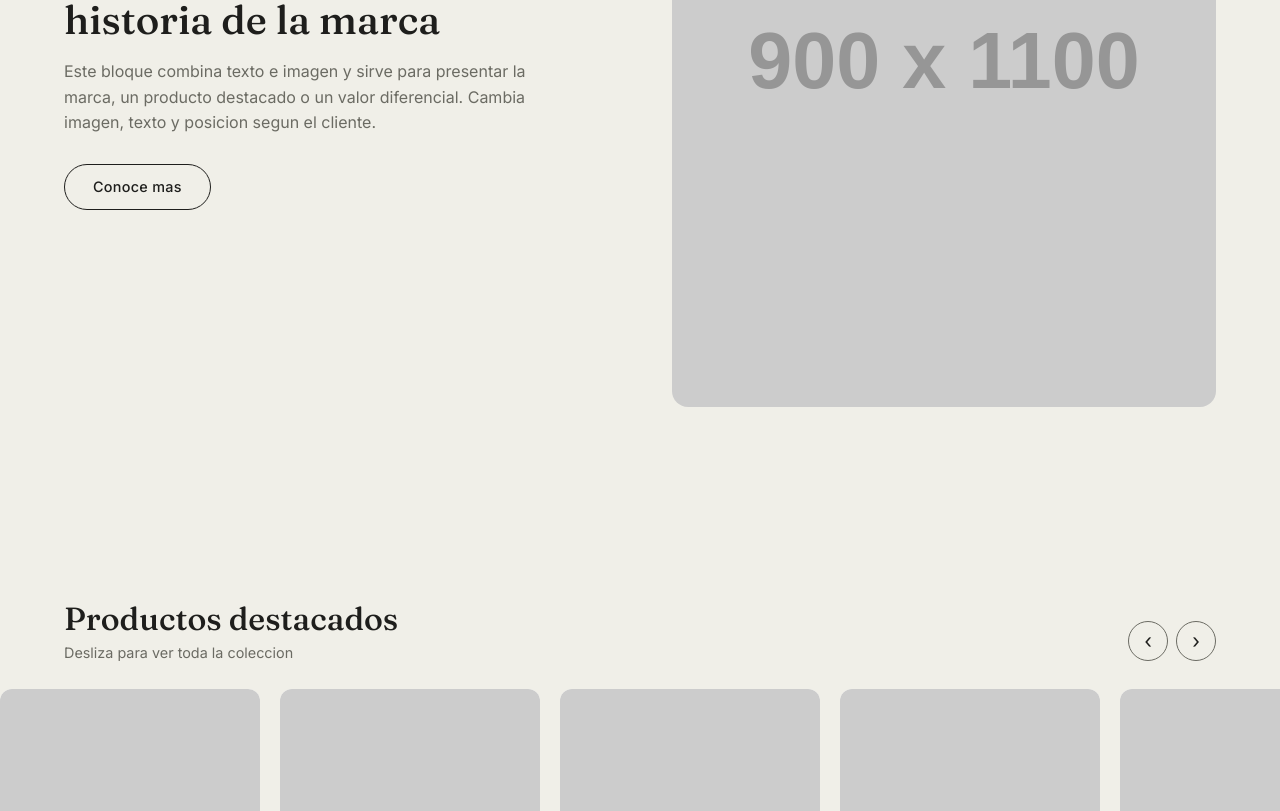
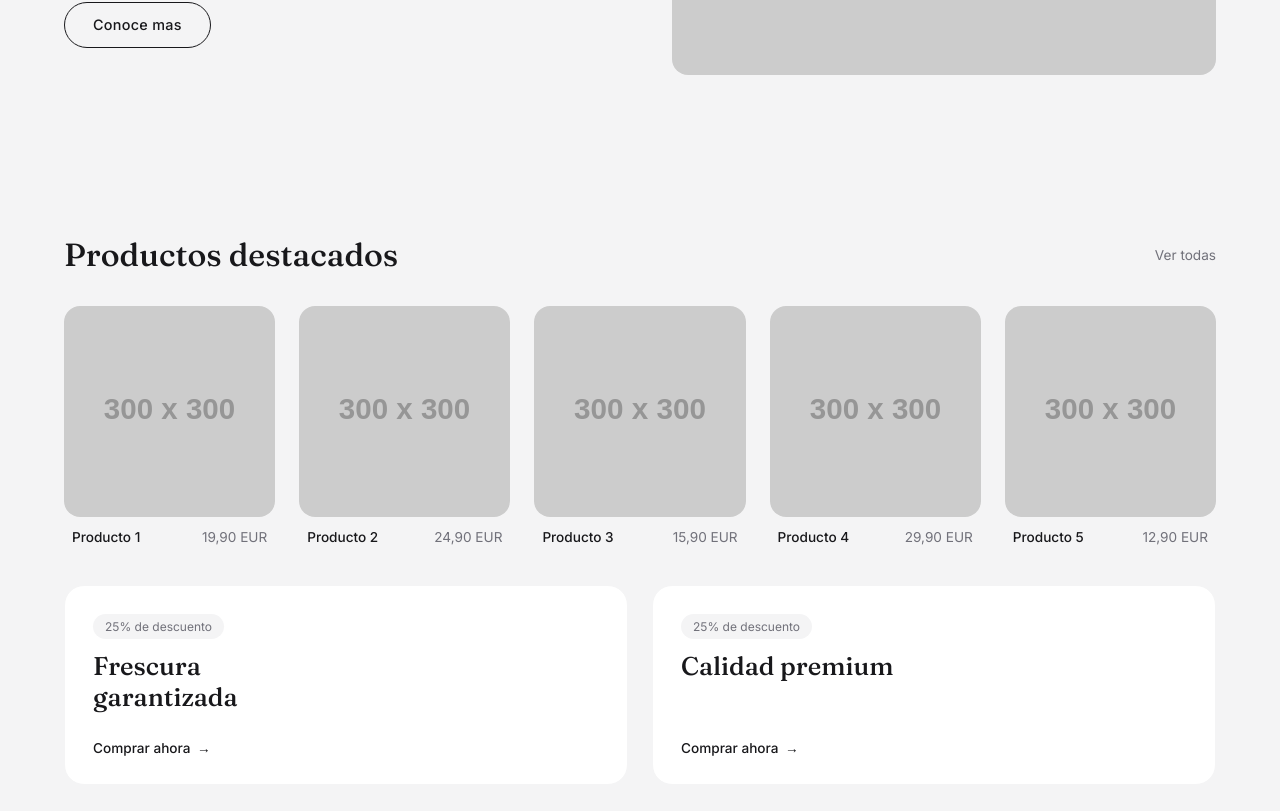
Before and after one commit to hugo-cordoba/skeleton-ecommerce, a Next.js app: page / in a window 1280 px wide. Shown: the part 1089-1900 px from the top of the page. Built offline with nearby package versions, Linux system fonts and the light colour scheme.

Commit message:
add changes

```diff
--- a/next.config.mjs
+++ b/next.config.mjs
@@ -1,6 +1,7 @@
 /** @type {import('next').NextConfig} */
 const nextConfig = {
   images: {
+    unoptimized: true,
     remotePatterns: [
       { protocol: 'https', hostname: 'placehold.co' },
       { protocol: 'https', hostname: 'images.unsplash.com' },
--- a/src/components/sections/Hero/Hero.module.css
+++ b/src/components/sections/Hero/Hero.module.css
@@ -1,6 +1,6 @@
 .hero {
   position: relative;
-  min-height: 90vh;
+  min-height: 95vh;
   display: flex;
   flex-direction: column;
   justify-content: flex-end;
--- a/src/components/sections/ProductCarousel/ProductCarousel.module.css
+++ b/src/components/sections/ProductCarousel/ProductCarousel.module.css
@@ -1,14 +1,13 @@
 .section {
-  padding: clamp(3rem, 8vw, 6rem) 0;
+  padding: clamp(3rem, 8vw, 6rem) clamp(1.5rem, 5vw, 4rem);
   background-color: var(--color-background);
 }
 
 .header {
   display: flex;
   justify-content: space-between;
-  align-items: flex-end;
-  padding: 0 clamp(1.5rem, 5vw, 4rem);
-  margin-bottom: 1.75rem;
+  align-items: center;
+  margin-bottom: 2rem;
 }
 
 .title {
@@ -17,42 +16,136 @@
   font-weight: 500;
 }
 
-.subtitle {
+.viewAll {
+  font-size: 0.85rem;
   color: var(--color-text-muted);
-  margin-top: 0.35rem;
-  font-size: 0.9rem;
+  text-decoration: none;
 }
 
-.controls {
-  display: flex;
-  gap: 0.5rem;
+.viewAll:hover {
+  color: var(--color-text);
 }
 
-.arrow {
-  width: 40px;
-  height: 40px;
-  border-radius: 50%;
-  border: 1px solid var(--color-text-muted);
-  background: transparent;
-  font-size: 1.25rem;
-  cursor: pointer;
-  color: var(--color-text);
-  transition: background-color 0.2s ease;
+.itemsRow {
+  display: grid;
+  grid-template-columns: repeat(5, 1fr);
+  gap: 1.5rem;
+  margin-bottom: 2.5rem;
 }
 
-.arrow:hover {
-  background-color: var(--color-surface);
+.item {
+  display: flex;
+  flex-direction: column;
+  align-items: stretch;
+  gap: 0.75rem;
+  text-decoration: none;
+  color: inherit;
 }
 
-.track {
-  display: flex;
-  gap: 1.25rem;
-  overflow-x: auto;
-  scroll-snap-type: x mandatory;
-  padding: 0 clamp(1.5rem, 5vw, 4rem) 0.5rem;
-  scrollbar-width: none;
+.itemImageWrapper {
+  position: relative;
+  width: 100%;
+  aspect-ratio: 1 / 1;
+  border-radius: 16px;
+  overflow: hidden;
+  background-color: var(--color-surface);
+  transition: transform 0.3s ease;
 }
 
-.track::-webkit-scrollbar {
-  display: none;
+.item:hover .itemImageWrapper {
+  transform: translateY(-2px);
 }
+
+.itemImage {
+  object-fit: cover;
+}
+
+.itemInfo {
+  display: flex;
+  align-items: baseline;
+  justify-content: space-between;
+  gap: 0.5rem;
+  padding-inline: 0.5rem;
+}
+
+.itemName {
+  font-size: 0.85rem;
+  color: var(--color-text);
+  font-weight: 500;
+}
+
+.itemPrice {
+  font-size: 0.85rem;
+  color: var(--color-text-muted);
+  white-space: nowrap;
+}
+
+.promos {
+  display: grid;
+  grid-template-columns: repeat(2, 1fr);
+  gap: 1.5rem;
+}
+
+.promoCard {
+  position: relative;
+  display: flex;
+  flex-direction: column;
+  gap: 0.75rem;
+  min-height: 200px;
+  border-radius: 20px;
+  border: 1px solid var(--color-background);
+  background-color: var(--color-surface);
+  background-size: cover;
+  background-position: center;
+  padding: 1.75rem;
+  text-decoration: none;
+  color: var(--color-text);
+  transition: transform 0.2s ease, box-shadow 0.2s ease;
+}
+
+.promoCard:hover {
+  transform: translateY(-2px);
+  box-shadow: 0 8px 24px rgba(0, 0, 0, 0.06);
+}
+
+.promoTag {
+  align-self: flex-start;
+  font-size: 0.75rem;
+  padding: 0.3rem 0.75rem;
+  border-radius: 999px;
+  background-color: var(--color-background);
+  color: var(--color-text-muted);
+}
+
+.promoTitle {
+  font-family: var(--font-heading);
+  font-size: clamp(1.25rem, 2.5vw, 1.6rem);
+  font-weight: 500;
+  line-height: 1.2;
+  max-width: 220px;
+}
+
+.promoCta {
+  display: inline-flex;
+  align-items: center;
+  gap: 0.4rem;
+  font-size: 0.85rem;
+  font-weight: 500;
+  margin-top: auto;
+}
+
+@media (max-width: 900px) {
+  .itemsRow {
+    grid-template-columns: repeat(3, 1fr);
+  }
+}
+
+@media (max-width: 640px) {
+  .itemsRow {
+    grid-template-columns: repeat(2, 1fr);
+  }
+
+  .promos {
+    grid-template-columns: 1fr;
+  }
+}
--- a/src/components/sections/ProductCarousel/ProductCarousel.tsx
+++ b/src/components/sections/ProductCarousel/ProductCarousel.tsx
@@ -1,42 +1,66 @@
-'use client';
-
-import { useRef } from 'react';
-import ProductCard from '@/components/ui/ProductCard/ProductCard';
+import Image from 'next/image';
+import Link from 'next/link';
 import type { ProductCarouselProps } from '@/types/section.types';
 import styles from './ProductCarousel.module.css';
 
-export default function ProductCarousel({ title, subtitle, products }: ProductCarouselProps) {
-  const trackRef = useRef<HTMLDivElement>(null);
-
-  const scroll = (direction: 'left' | 'right') => {
-    const track = trackRef.current;
-    if (!track) return;
-    const amount = track.clientWidth * 0.8;
-    track.scrollBy({ left: direction === 'left' ? -amount : amount, behavior: 'smooth' });
-  };
-
+export default function ProductCarousel({ title, viewAllLabel, viewAllHref, items, promos }: ProductCarouselProps) {
   return (
     <section className={styles.section}>
       <div className={styles.header}>
-        <div>
-          {title && <h2 className={styles.title}>{title}</h2>}
-          {subtitle && <p className={styles.subtitle}>{subtitle}</p>}
-        </div>
-        <div className={styles.controls}>
-          <button type="button" aria-label="Anterior" onClick={() => scroll('left')} className={styles.arrow}>
-            &#8249;
-          </button>
-          <button type="button" aria-label="Siguiente" onClick={() => scroll('right')} className={styles.arrow}>
-            &#8250;
-          </button>
-        </div>
+        {title && <h2 className={styles.title}>{title}</h2>}
+        {viewAllLabel && viewAllHref && (
+          <Link href={viewAllHref} className={styles.viewAll}>
+            {viewAllLabel}
+          </Link>
+        )}
       </div>
 
-      <div className={styles.track} ref={trackRef}>
-        {products.map((product) => (
-          <ProductCard key={product.id} product={product} />
-        ))}
+      <div className={styles.itemsRow}>
+        {items.map((item) => {
+          const content = (
+            <>
+              <div className={styles.itemImageWrapper}>
+                <Image src={item.image} alt={item.name} fill sizes="160px" className={styles.itemImage} />
+              </div>
+              <div className={styles.itemInfo}>
+                <span className={styles.itemName}>{item.name}</span>
+                <span className={styles.itemPrice}>{item.price}</span>
+              </div>
+            </>
+          );
+
+          return item.href ? (
+            <Link key={item.id} href={item.href} className={styles.item}>
+              {content}
+            </Link>
+          ) : (
+            <div key={item.id} className={styles.item}>
+              {content}
+            </div>
+          );
+        })}
       </div>
+
+      {promos && promos.length > 0 && (
+        <div className={styles.promos}>
+          {promos.map((promo) => (
+            <Link
+              key={promo.id}
+              href={promo.href}
+              className={styles.promoCard}
+              style={promo.image ? { backgroundImage: `url(${promo.image})` } : undefined}
+            >
+              {promo.tag && <span className={styles.promoTag}>{promo.tag}</span>}
+              <p className={styles.promoTitle}>{promo.title}</p>
+              {promo.ctaLabel && (
+                <span className={styles.promoCta}>
+                  {promo.ctaLabel} <span aria-hidden="true">&#8594;</span>
+                </span>
+              )}
+            </Link>
+          ))}
+        </div>
+      )}
     </section>
   );
 }
--- a/src/components/sections/SplitIntro/SplitIntro.module.css
+++ b/src/components/sections/SplitIntro/SplitIntro.module.css
@@ -3,7 +3,7 @@
   grid-template-columns: 1fr 1fr;
   gap: clamp(2rem, 5vw, 4rem);
   align-items: center;
-  padding: clamp(3rem, 8vw, 6rem) clamp(1.5rem, 5vw, 4rem);
+  padding: clamp(2rem, 6vw, 4rem) clamp(1.5rem, 5vw, 4rem);
   background-color: var(--color-background);
   color: var(--color-text);
 }
@@ -44,7 +44,8 @@
 .imageWrapper {
   position: relative;
   width: 100%;
-  aspect-ratio: 4 / 5;
+  aspect-ratio: 16 / 10;
+  max-height: 55vh;
   border-radius: 16px;
   overflow: hidden;
 }
@@ -61,4 +62,9 @@
   .reversed {
     direction: ltr;
   }
+
+  .imageWrapper {
+    aspect-ratio: 4 / 3;
+    max-height: 40vh;
+  }
 }
--- a/src/config/landing.config.ts
+++ b/src/config/landing.config.ts
@@ -23,7 +23,7 @@ export const landingSections: SectionConfig[] = [
         'Descripcion breve y clara de la propuesta de valor. Sustituye este texto por el del cliente.',
       media: {
         type: 'image',
-        src: 'https://placehold.co/1600x900/3f4a3d/f0efe8?text=Video+o+imagen+de+fondo',
+        src: 'https://placehold.co/1600x900/e4e4e7/a1a1aa?text=Video+o+imagen+de+fondo',
       },
       ctaLabel: 'Ver catalogo',
       ctaHref: '#productos',
@@ -42,7 +42,7 @@ export const landingSections: SectionConfig[] = [
       title: 'Un texto que cuenta la historia de la marca',
       description:
         'Este bloque combina texto e imagen y sirve para presentar la marca, un producto destacado o un valor diferencial. Cambia imagen, texto y posicion segun el cliente.',
-      image: 'https://placehold.co/900x1100/b8916a/1e1e1c?text=Imagen+de+marca',
+      image: 'https://placehold.co/900x1100/e4e4e7/a1a1aa?text=Imagen+de+marca',
       imagePosition: 'right',
       ctaLabel: 'Conoce mas',
       ctaHref: '#contacto',
@@ -53,13 +53,30 @@ export const landingSections: SectionConfig[] = [
     type: 'productCarousel',
     props: {
       title: 'Productos destacados',
-      subtitle: 'Desliza para ver toda la coleccion',
-      products: [
-        { id: 'p1', name: 'Producto 1', price: '19,90 EUR', image: 'https://placehold.co/500x600/7c8d72/1e1e1c?text=Producto+1' },
-        { id: 'p2', name: 'Producto 2', price: '24,90 EUR', image: 'https://placehold.co/500x600/b8916a/1e1e1c?text=Producto+2' },
-        { id: 'p3', name: 'Producto 3', price: '15,90 EUR', image: 'https://placehold.co/500x600/3f4a3d/f0efe8?text=Producto+3' },
-        { id: 'p4', name: 'Producto 4', price: '29,90 EUR', image: 'https://placehold.co/500x600/7c8d72/1e1e1c?text=Producto+4' },
-        { id: 'p5', name: 'Producto 5', price: '12,90 EUR', image: 'https://placehold.co/500x600/b8916a/1e1e1c?text=Producto+5' },
+      viewAllLabel: 'Ver todas',
+      viewAllHref: '#productos',
+      items: [
+        { id: 'p1', name: 'Producto 1', price: '19,90 EUR', image: 'https://placehold.co/300x300/e4e4e7/a1a1aa?text=1' },
+        { id: 'p2', name: 'Producto 2', price: '24,90 EUR', image: 'https://placehold.co/300x300/e4e4e7/a1a1aa?text=2' },
+        { id: 'p3', name: 'Producto 3', price: '15,90 EUR', image: 'https://placehold.co/300x300/e4e4e7/a1a1aa?text=3' },
+        { id: 'p4', name: 'Producto 4', price: '29,90 EUR', image: 'https://placehold.co/300x300/e4e4e7/a1a1aa?text=4' },
+        { id: 'p5', name: 'Producto 5', price: '12,90 EUR', image: 'https://placehold.co/300x300/e4e4e7/a1a1aa?text=5' },
+      ],
+      promos: [
+        {
+          id: 'promo1',
+          tag: '25% de descuento',
+          title: 'Frescura garantizada',
+          ctaLabel: 'Comprar ahora',
+          href: '#',
+        },
+        {
+          id: 'promo2',
+          tag: '25% de descuento',
+          title: 'Calidad premium',
+          ctaLabel: 'Comprar ahora',
+          href: '#',
+        },
       ],
     },
   },
@@ -79,10 +96,10 @@ export const landingSections: SectionConfig[] = [
     props: {
       title: 'Explora por categoria',
       categories: [
-        { label: 'Categoria 1', image: 'https://placehold.co/500x500/3f4a3d/f0efe8?text=Categoria+1' },
-        { label: 'Categoria 2', image: 'https://placehold.co/500x500/7c8d72/1e1e1c?text=Categoria+2' },
-        { label: 'Categoria 3', image: 'https://placehold.co/500x500/b8916a/1e1e1c?text=Categoria+3' },
-        { label: 'Categoria 4', image: 'https://placehold.co/500x500/6b6b63/f0efe8?text=Categoria+4' },
+        { label: 'Categoria 1', image: 'https://placehold.co/500x500/e4e4e7/a1a1aa?text=Categoria+1' },
+        { label: 'Categoria 2', image: 'https://placehold.co/500x500/e4e4e7/a1a1aa?text=Categoria+2' },
+        { label: 'Categoria 3', image: 'https://placehold.co/500x500/e4e4e7/a1a1aa?text=Categoria+3' },
+        { label: 'Categoria 4', image: 'https://placehold.co/500x500/e4e4e7/a1a1aa?text=Categoria+4' },
       ],
     },
   },
--- a/src/config/site.config.ts
+++ b/src/config/site.config.ts
@@ -8,12 +8,12 @@ export const siteConfig = {
   name: 'Tu Marca',
   description: 'Landing page base para tiendas online, personalizable por cliente.',
   colors: {
-    primary: '#3f4a3d',
-    primaryLight: '#7c8d72',
-    secondary: '#b8916a',
-    background: '#f0efe8',
+    primary: '#27272a',
+    primaryLight: '#52525b',
+    secondary: '#a1a1aa',
+    background: '#f4f4f5',
     surface: '#ffffff',
-    text: '#1e1e1c',
-    textMuted: '#6b6b63',
+    text: '#18181b',
+    textMuted: '#71717a',
   },
 } as const;
```
Also changed, not shown: src/types/section.types.ts (+21 -2 lines).
